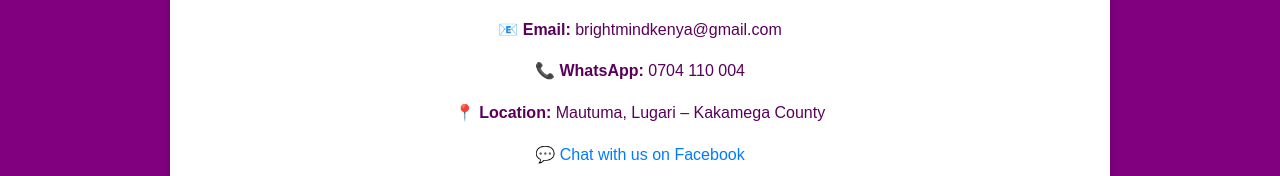
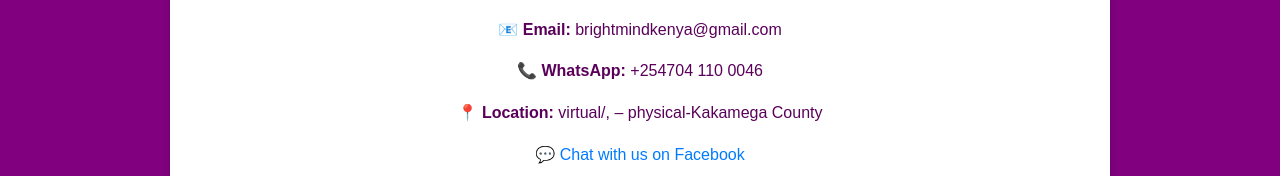
Before and after one commit to brightmindskenya/https-brightmindkenya.github.io, a plain HTML site: page index.html in a window 1280 px wide. Shown: the part 2417-2593 px from the top of the page. Drawn offline with Linux system fonts and the light colour scheme.

Commit message:
Update index.html

```diff
--- a/index.html
+++ b/index.html
@@ -132,8 +132,8 @@
     <h2>Contact Us</h2>
     <div class="container">
       <p>📧 <b>Email:</b> brightmindkenya@gmail.com</p>
-      <p>📞 <b>WhatsApp:</b> 0704 110 004</p>
-      <p>📍 <b>Location:</b> Mautuma, Lugari – Kakamega County</p>
+      <p>📞 <b>WhatsApp:</b> +254704 110 0046</p>
+      <p>📍 <b>Location:</b> virtual/, –  physical-Kakamega County</p>
       <p>💬 <a href="https://www.facebook.com/merab.mwenesi" target="_blank">Chat with us on Facebook</a></p>
     </div>
   </section>
```
